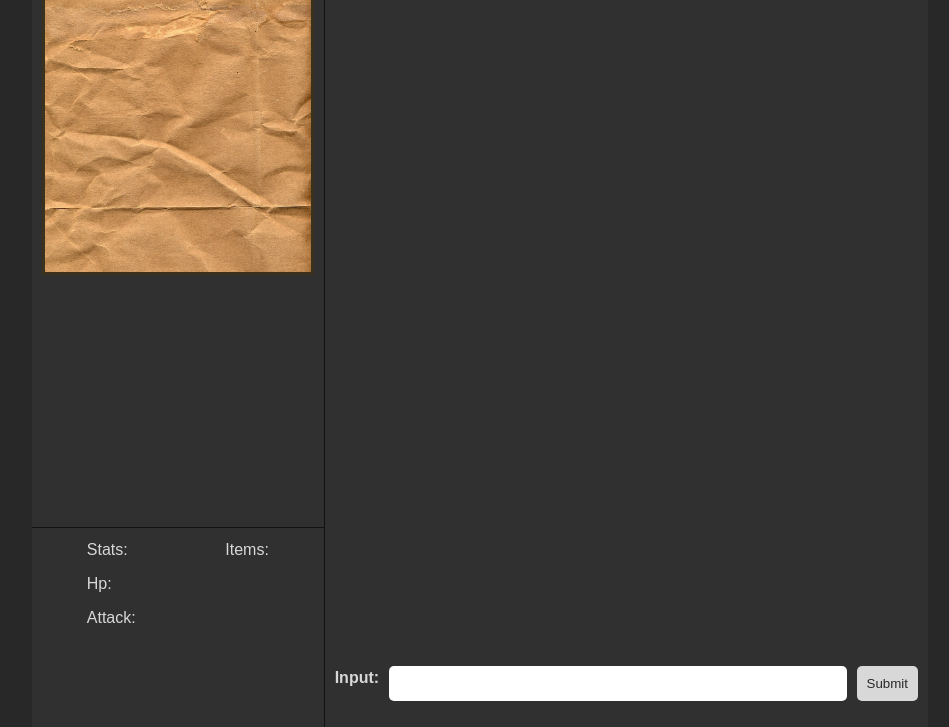
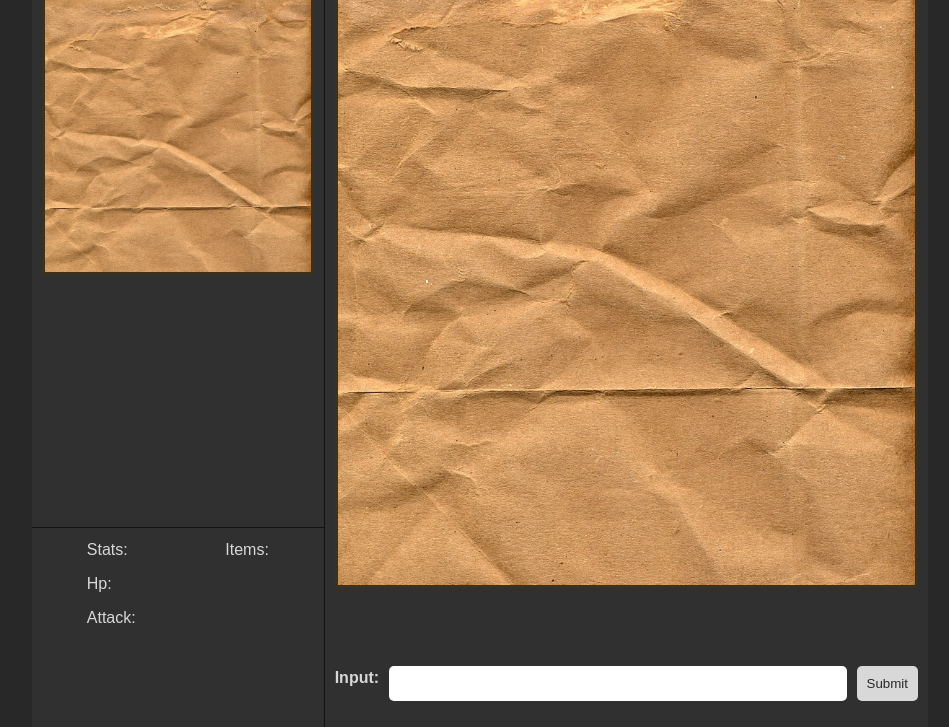
Before and after one commit to squal1/text-adventure, a website: page client/index.html in a window 1280 px wide. Shown: the part 73-800 px from the top of the page, without its empty margins (160-1109 px from the left). Drawn offline with nearby package versions, Linux system fonts and the light colour scheme; no server answers.

Commit message:
Added image box

```diff
--- a/client/index.html
+++ b/client/index.html
@@ -30,7 +30,10 @@
                         </div>
                     </div>
                 </div>
+
                 <div class="dialogue">
+                    <div class="roomDisplay">
+                    </div>
                     <div class="text-wrapper">
                         <ul class="text"></ul>
                     </div>
--- a/client/style.css
+++ b/client/style.css
@@ -109,6 +109,22 @@ button[type="submit"]:hover {
     background-color: #a9a9a9;
 }
 
+/*Room Image Stuff*/
+.roomDisplay {
+    width: 100%;
+    padding-bottom: 100%;
+    position: relative;
+    background-image: url("./paper.jpg");
+    background-repeat: no-repeat;
+    background-size: 100%;
+    border: solid rgb(59, 50, 30);
+    display: flex;
+    flex-direction: column;
+    flex: 1;
+}
+
+
+
 /*Map Stuff*/
 
 .map-wrapper {
@@ -120,6 +136,7 @@ button[type="submit"]:hover {
     background-repeat: no-repeat;
     background-size: 100%;
     border: solid rgb(59, 50, 30);
+    clear: both;
 }
 
 .map {
```
